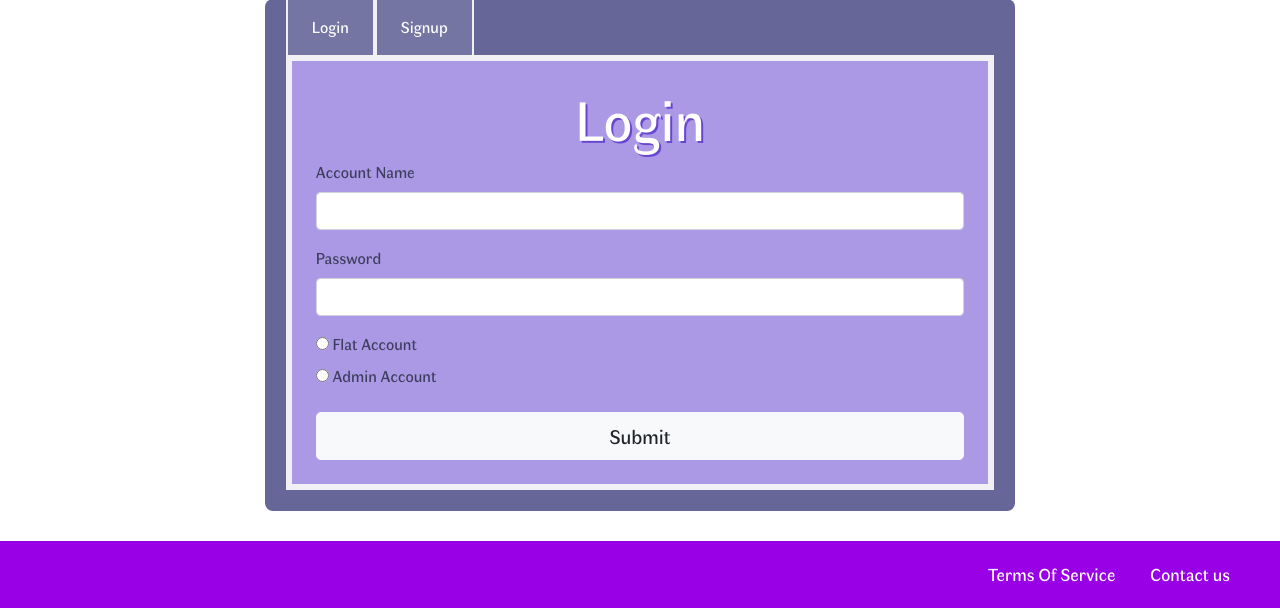
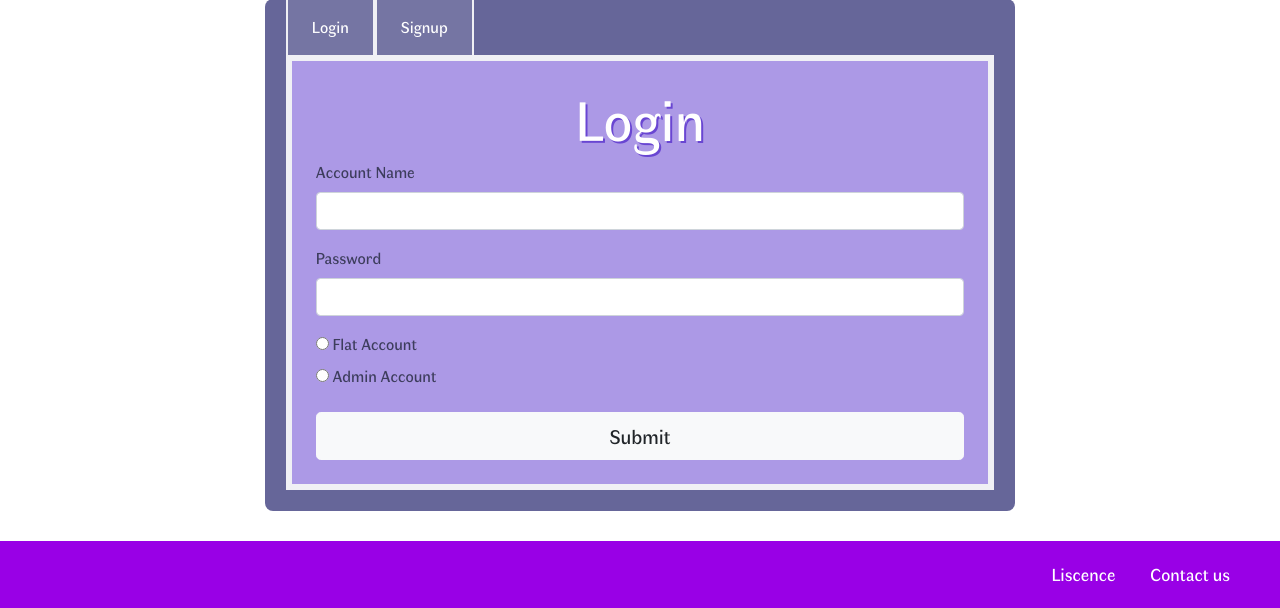
Before and after one commit to AmeyaDaddikar/Society-Management, a Flask app: page / in a window 1280 px wide. Shown: the part 568-1176 px from the top of the page. Run offline with Flask 2, Linux system fonts and the light colour scheme; some libraries are stand-ins or nearby versions.

```diff
--- a/App/templates/base.html
+++ b/App/templates/base.html
@@ -74,8 +74,8 @@
 		<footer class="row">
 			<div class="col-sm-12">
 				<ul class="footer-list">
-					<li><a href="#ContactUs">Contact us</a></li>
-					<li><a href="#ToC">Terms Of Service</a></li>
+					<li><a href="www.linkedin.com/in/ameyadaddikar">Contact us</a></li>
+					<li><a href="https://opensource.org/licenses/MIT">Liscence</a></li>
 				</ul>
 			</div>
 		</footer>
```
